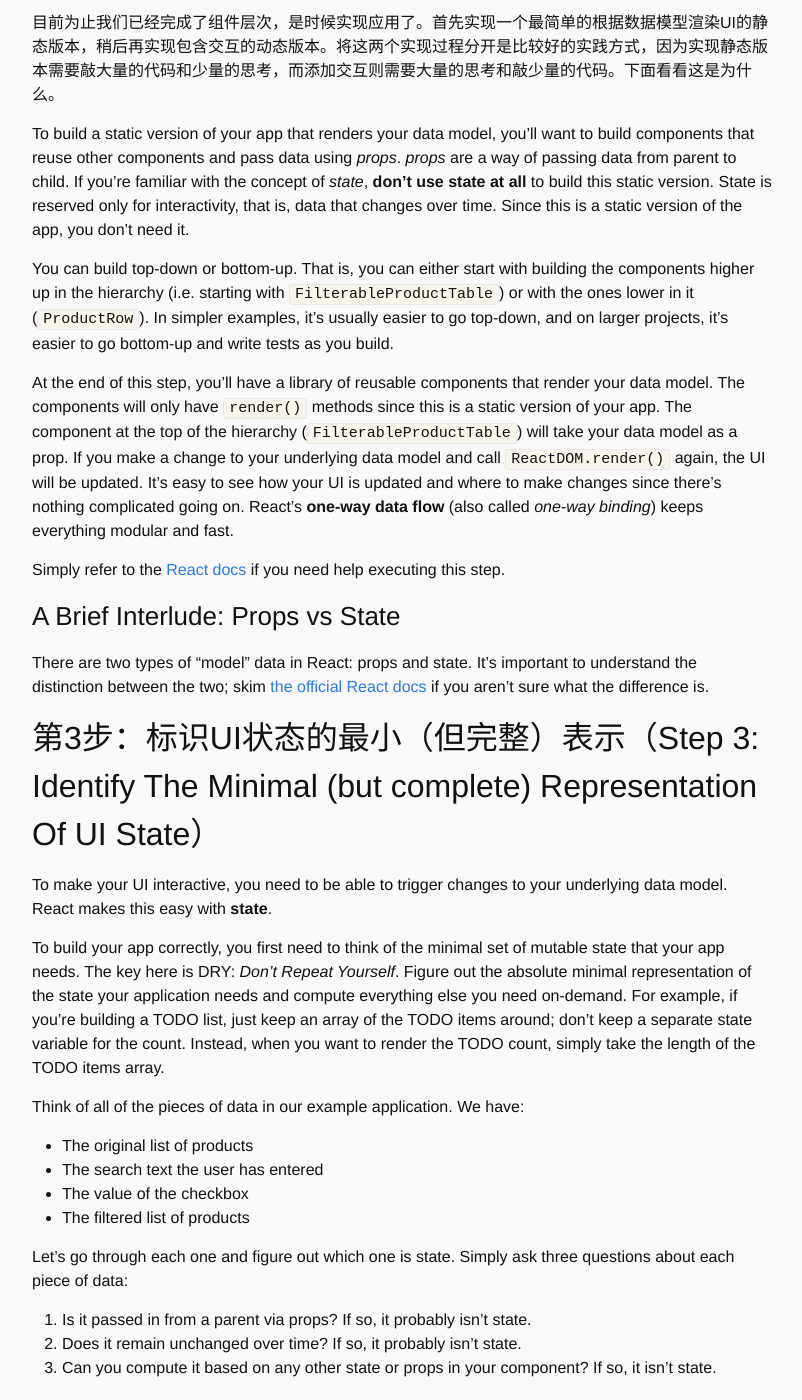
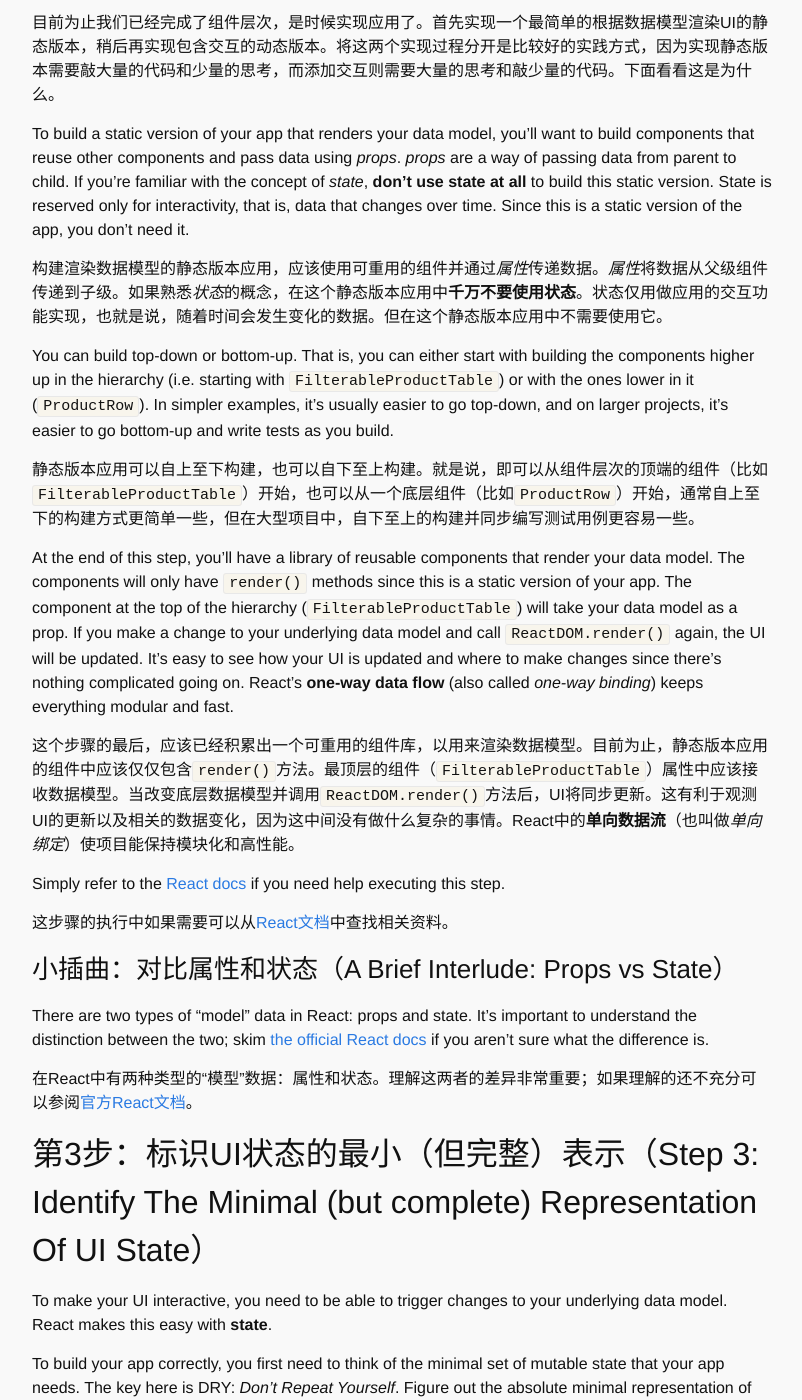
Before and after one commit to testudy/testudy.github.io, a Jekyll site: the page built from tech/_posts/2017-01-04-react-13-thinking-in-react.md, in a window 1280 px wide and 1400 px high, scrolled down 3532 px. Shown: the whole window, without its empty margins (238-1040 px from the left). Built offline with Jekyll 4.4.1, drawn with Linux system fonts in a browser that asks for light colours; comment, search, counter and statistics services are not loaded.

Commit message:
继续学习

```diff
--- a/tech/_posts/2017-01-04-react-13-thinking-in-react.md
+++ b/tech/_posts/2017-01-04-react-13-thinking-in-react.md
@@ -85,7 +85,7 @@ Now that we've identified the components in our mock, let's arrange them into a
 
 ## 第二步：构建React静态版本（Step 2: Build A Static Version in React）
 
-<p data-height="600" data-theme-id="0" data-slug-hash="vXpAgj" data-default-tab="js" data-user="lacker" data-embed-version="2" class="codepen">See the Pen <a href="http://codepen.io/lacker/pen/vXpAgj/">Thinking In React: Step 2</a> on <a href="http://codepen.io">CodePen</a>.</p>
+<p data-height="500" data-theme-id="0" data-slug-hash="vXpAgj" data-default-tab="js" data-user="lacker" data-embed-version="2" class="codepen">See the Pen <a href="http://codepen.io/lacker/pen/vXpAgj/">Thinking In React: Step 2</a> on <a href="http://codepen.io">CodePen</a>.</p>
 
 Now that you have your component hierarchy, it's time to implement your app. The easiest way is to build a version that takes your data model and renders the UI but has no interactivity. It's best to decouple these processes because building a static version requires a lot of typing and no thinking, and adding interactivity requires a lot of thinking and not a lot of typing. We'll see why.
 
@@ -93,15 +93,25 @@ Now that you have your component hierarchy, it's time to implement your app. The
 
 To build a static version of your app that renders your data model, you'll want to build components that reuse other components and pass data using *props*. *props* are a way of passing data from parent to child. If you're familiar with the concept of *state*, **don't use state at all** to build this static version. State is reserved only for interactivity, that is, data that changes over time. Since this is a static version of the app, you don't need it.
 
+构建渲染数据模型的静态版本应用，应该使用可重用的组件并通过*属性*传递数据。*属性*将数据从父级组件传递到子级。如果熟悉*状态*的概念，在这个静态版本应用中**千万不要使用状态**。状态仅用做应用的交互功能实现，也就是说，随着时间会发生变化的数据。但在这个静态版本应用中不需要使用它。
+
 You can build top-down or bottom-up. That is, you can either start with building the components higher up in the hierarchy (i.e. starting with `FilterableProductTable`) or with the ones lower in it (`ProductRow`). In simpler examples, it's usually easier to go top-down, and on larger projects, it's easier to go bottom-up and write tests as you build.
+
+静态版本应用可以自上至下构建，也可以自下至上构建。就是说，即可以从组件层次的顶端的组件（比如`FilterableProductTable`）开始，也可以从一个底层组件（比如`ProductRow`）开始，通常自上至下的构建方式更简单一些，但在大型项目中，自下至上的构建并同步编写测试用例更容易一些。
 
 At the end of this step, you'll have a library of reusable components that render your data model. The components will only have `render()` methods since this is a static version of your app. The component at the top of the hierarchy (`FilterableProductTable`) will take your data model as a prop. If you make a change to your underlying data model and call `ReactDOM.render()` again, the UI will be updated. It's easy to see how your UI is updated and where to make changes since there's nothing complicated going on. React's **one-way data flow** (also called *one-way binding*) keeps everything modular and fast.
 
-Simply refer to the [React docs](/react/docs/) if you need help executing this step.
+这个步骤的最后，应该已经积累出一个可重用的组件库，以用来渲染数据模型。目前为止，静态版本应用的组件中应该仅仅包含`render()`方法。最顶层的组件（`FilterableProductTable`）属性中应该接收数据模型。当改变底层数据模型并调用`ReactDOM.render()`方法后，UI将同步更新。这有利于观测UI的更新以及相关的数据变化，因为这中间没有做什么复杂的事情。React中的**单向数据流**（也叫做*单向绑定*）使项目能保持模块化和高性能。
 
-### A Brief Interlude: Props vs State
+Simply refer to the [React docs](https://facebook.github.io/react/docs/) if you need help executing this step.
 
-There are two types of "model" data in React: props and state. It's important to understand the distinction between the two; skim [the official React docs](/react/docs/interactivity-and-dynamic-uis.html) if you aren't sure what the difference is.
+这步骤的执行中如果需要可以从[React文档](https://facebook.github.io/react/docs/)中查找相关资料。
+
+### 小插曲：对比属性和状态（A Brief Interlude: Props vs State）
+
+There are two types of "model" data in React: props and state. It's important to understand the distinction between the two; skim [the official React docs](https://facebook.github.io/react/docs/interactivity-and-dynamic-uis.html) if you aren't sure what the difference is.
+
+在React中有两种类型的“模型”数据：属性和状态。理解这两者的差异非常重要；如果理解的还不充分可以参阅[官方React文档](https://facebook.github.io/react/docs/interactivity-and-dynamic-uis.html)。
 
 ## 第3步：标识UI状态的最小（但完整）表示（Step 3: Identify The Minimal (but complete) Representation Of UI State）
 
```
Also changed, not shown: tech/_posts/2017-01-03-react-12-composition-vs-inheritance.md (+1 -1 lines).
